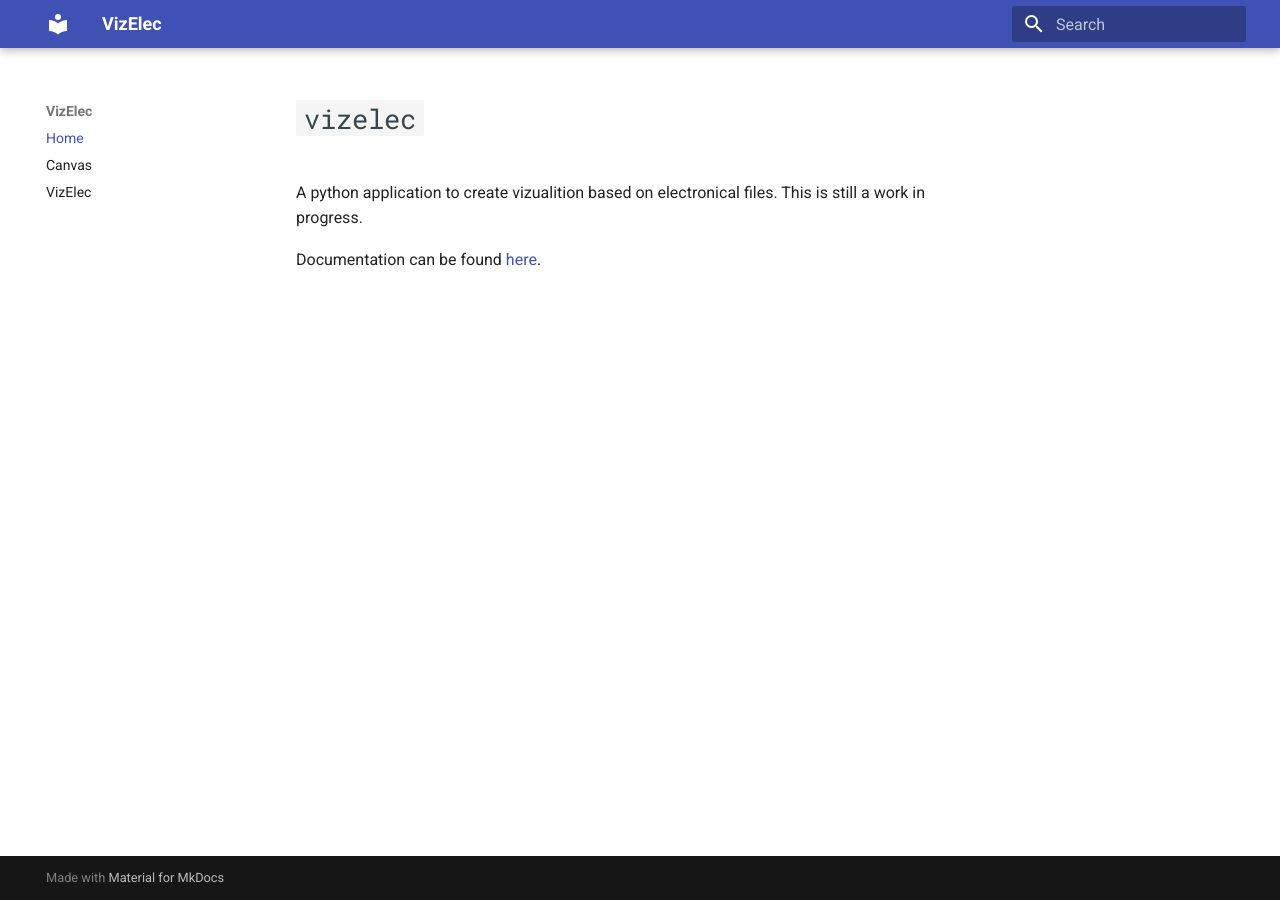
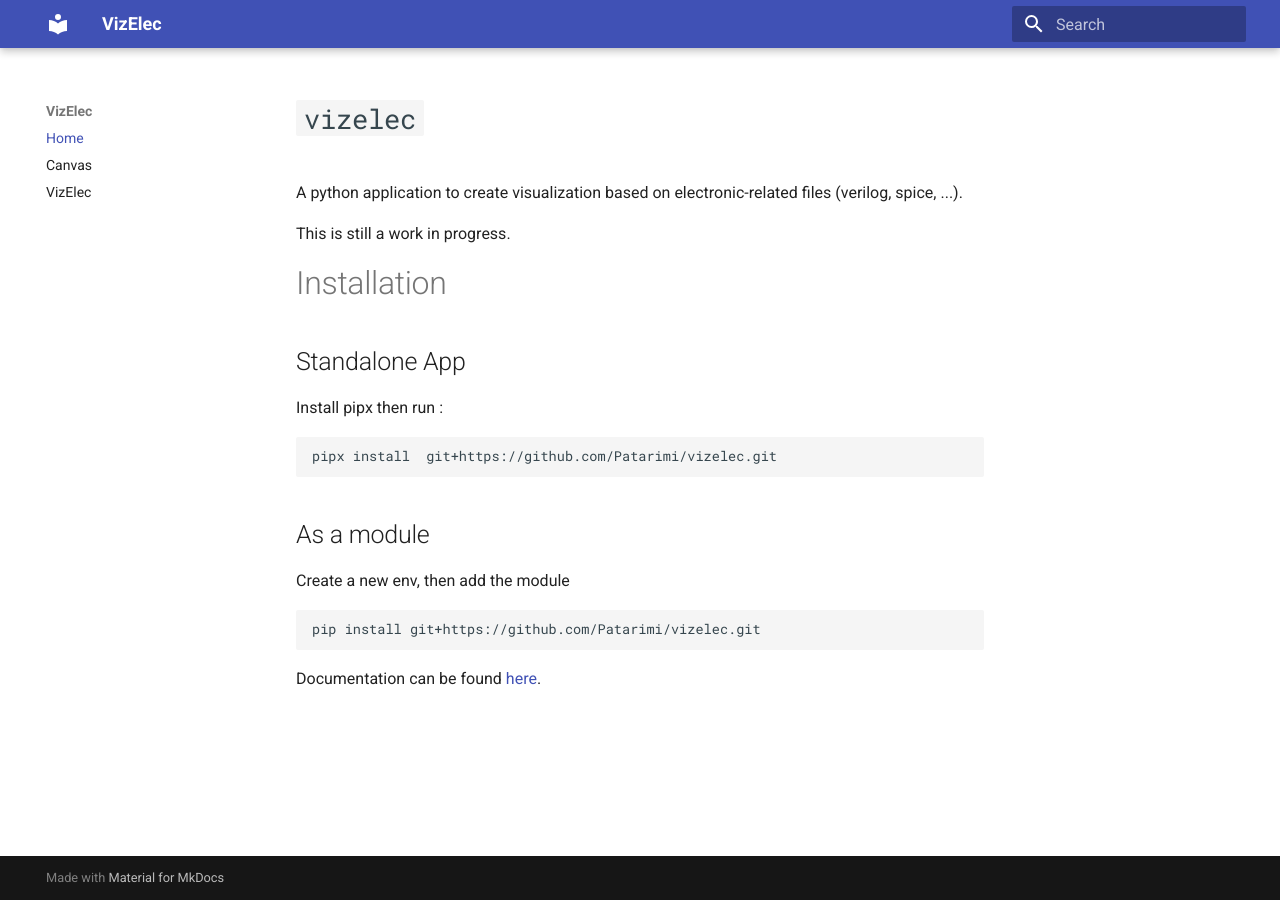
Before and after one commit to Patarimi/vizelec, an MkDocs documentation site: the page built from docs/README.md, in a window 1280 px wide. Built offline with MkDocs 1.6.1 and Material for MkDocs 9.7.7, drawn with Linux system fonts in a browser that asks for light colours.

Commit message:
update README.md

````diff
--- a/docs/README.md
+++ b/docs/README.md
@@ -1,6 +1,20 @@
 # `vizelec`
 
-A python application to create vizualition based on electronical files.
+A python application to create visualization based on electronic-related files (verilog, spice, ...).
+
 This is still a work in progress.
 
+# Installation
+## Standalone App
+Install pipx then run :
+```
+pipx install  git+https://github.com/Patarimi/vizelec.git
+```
+
+## As a module
+Create a new env, then add the module
+```
+pip install git+https://github.com/Patarimi/vizelec.git
+```
+
 Documentation can be found [here](https://patarimi.github.io/vizelec/).
--- a/pyproject.toml
+++ b/pyproject.toml
@@ -27,6 +27,8 @@ matplotlib = "^3.7.1"
 lark = "^1.1.5"
 rich = "^13.4.1"
 
+[tool.poetry.group.dev]
+optional = true
 
 [tool.poetry.group.dev.dependencies]
 black = "^23.1.0"
````
Also changed, not shown: 1 other file.
